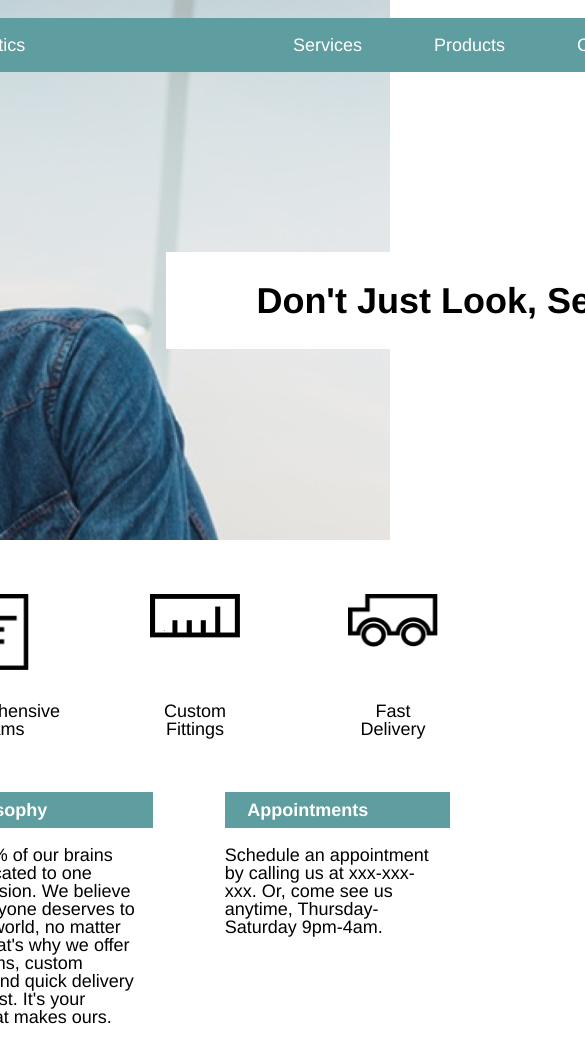
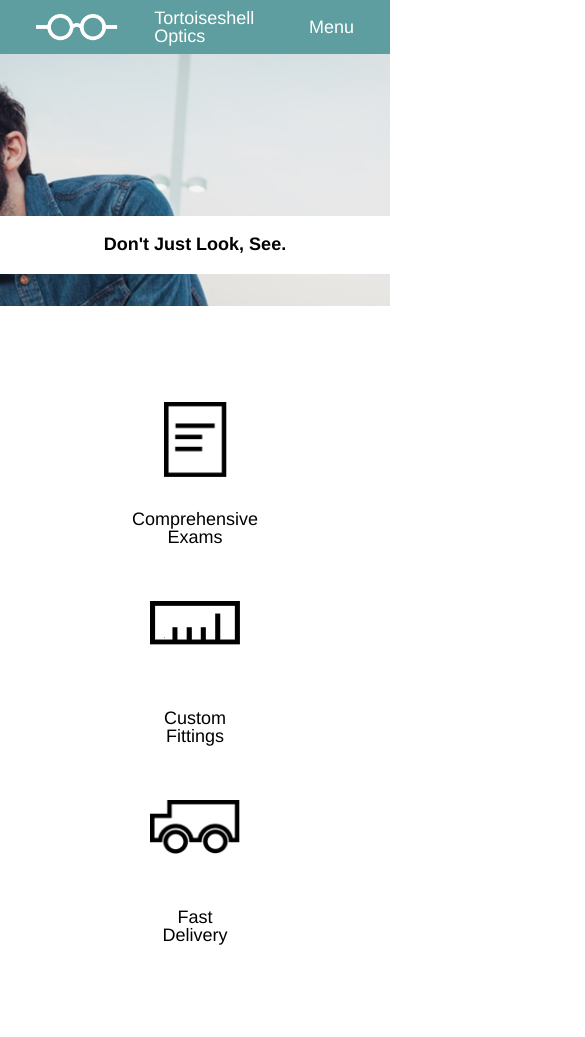
Before and after one commit to bremsethvining/tortoiseshell, a plain HTML site: page index.html in a window 390 px wide. Shown: the top 1037 px of the page, 585 px wide, since content can reach past the window. Drawn offline with Linux system fonts and the light colour scheme.

Commit message:
Updated css and html for responsiveness.

```diff
--- a/index.html
+++ b/index.html
@@ -17,9 +17,10 @@
             <p>Tortoiseshell Optics</p>
           </div>
           <nav>
-            <span>Services</span>
-            <span>Products</span>
-            <span>Contact</span>
+            <span class="full_menu">Services</span>
+            <span class="full_menu">Products</span>
+            <span class="full_menu">Contact</span>
+            <span class="phone_menu">Menu</span>
           </nav>
         </header>
 
--- a/resources/css/style.css
+++ b/resources/css/style.css
@@ -13,11 +13,6 @@ html {
 .content {
   width: 960px;
   overflow: visible;
-  /*
-  display: flex;
-  flex-direction: column;
-  justify-content: flex-start;
-  align-items: center;*/
 }
 
 #primary {
@@ -27,10 +22,10 @@ html {
   background-size: cover;
   background-repeat: no-repeat;
   display: flex;
-  flex-direction: column;
-  justify-content: flex-start;
-  align-items: center;
-  overflow: visible;
+  flex-direction: row;
+  justify-content: center;
+  align-items: flex-start;
+  width: 100%;
 }
 
 #secondary {
@@ -38,6 +33,7 @@ html {
   display: flex;
   flex-direction: row;
   justify-content: center;
+  width: 100%;
 }
 
 header {
@@ -47,7 +43,6 @@ header {
   color: white;
   background-color: cadetblue;
   margin-top: 1rem;
-  width: 100%;
 }
 
 .title {
@@ -117,14 +112,6 @@ nav span {
   text-align: center;
 }
 
-.business_info {
-  display: flex;
-  flex-direction: row;
-  align-content: center;
-  justify-content: flex-start;
-  margin-bottom: 5rem;
-}
-
 footer {
   display: flex;
   flex-direction: row;
@@ -190,3 +177,116 @@ footer img {
   width: auto;
   margin: 4rem 1rem 4rem 4rem;
 }
+
+/*Media Queries*/
+
+/*>960px*/
+
+@media only screen and (min-width: 960px)
+{
+  .phone_menu {
+    display: none;
+    visibility: hidden;
+  }
+}
+
+/* <960*/
+
+@media only screen and (max-width: 960px) and (min-width: 480px)
+{
+  content {
+    width: 100%;
+  }
+
+  header {
+    margin-top: 0;
+  }
+
+  .lead {
+    margin-right: 2rem;
+    padding: 0.75rem 4rem;
+    font-size: 1.33rem;
+    margin-top: 5rem;
+  }
+
+  #primary {
+    height: 22rem;
+  }
+
+  .phone_menu {
+    display: none;
+    visibility: hidden;
+  }
+}
+
+/*<480*/
+
+@media only screen and (max-width: 480px)
+{
+  content {
+    width: 100%;
+  }
+
+  header {
+    margin-top: 0;
+  }
+
+.full_menu {
+    display: none;
+    visibility: hidden;
+  }
+
+  #primary {
+    height: 17rem;
+  }
+
+  .lead_container {
+    justify-content: center;
+  }
+
+  .lead {
+    width: 100%;
+    margin: 9rem 0 0 0;
+    padding: 1rem 0;
+    font-size: 1rem;
+    text-align: center;
+  }
+
+  .services {
+    flex-direction: column;
+    margin: 3.77rem 0;
+    justify-content: flex-start;
+    align-items: center;
+    align-content: center;
+  }
+
+  .service_item {
+    margin: 1.54rem 0;
+  }
+
+  .business_info {
+    flex-direction: column;
+    justify-content: flex-start;
+    align-items: center;
+    align-content: center;
+  }
+
+  .info_item {
+    width: 100%;
+    margin-bottom: 4rem;
+    justify-content: flex-start;
+    align-items: center;
+    align-content: center;
+  }
+
+  .info_item p {
+    margin: 1rem;
+    font-size: 0.77rem;
+  }
+
+  .info_item h3 {
+    width: 100%;
+    text-align: center;
+    margin-right: 0;
+  }
+}
```
